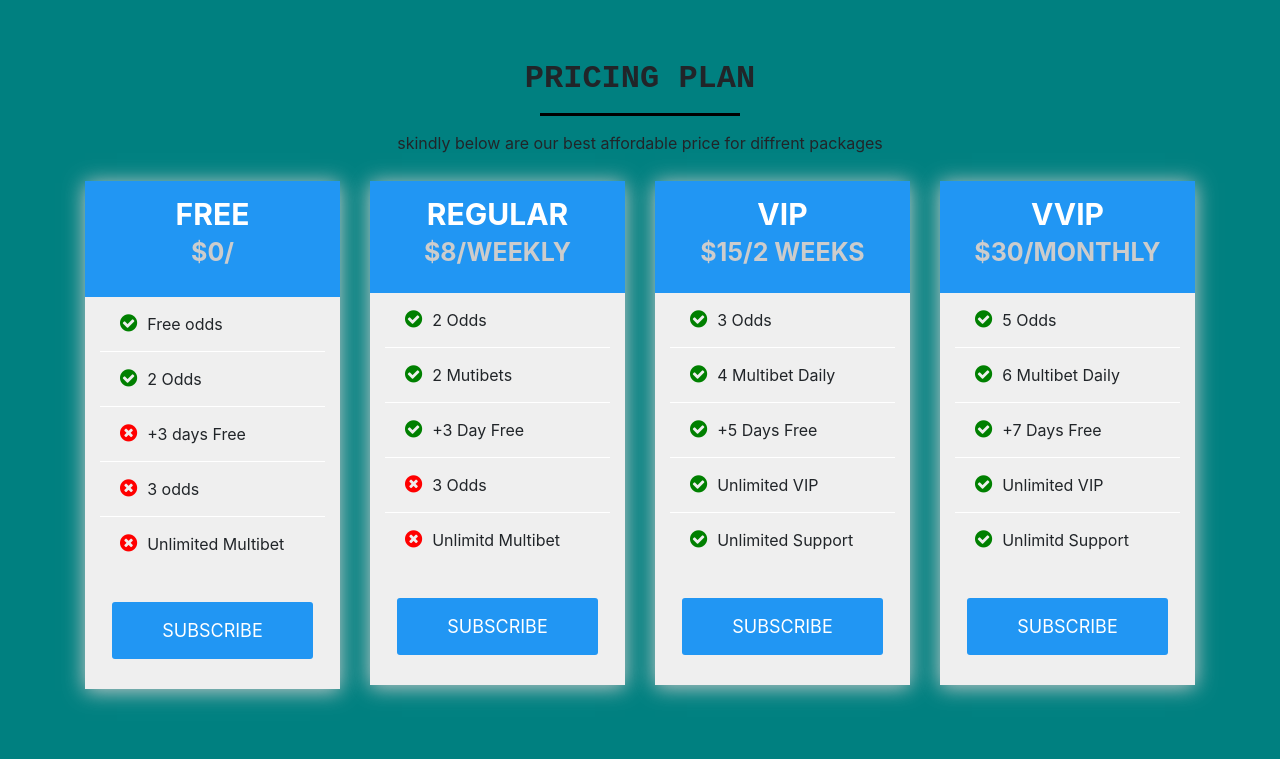
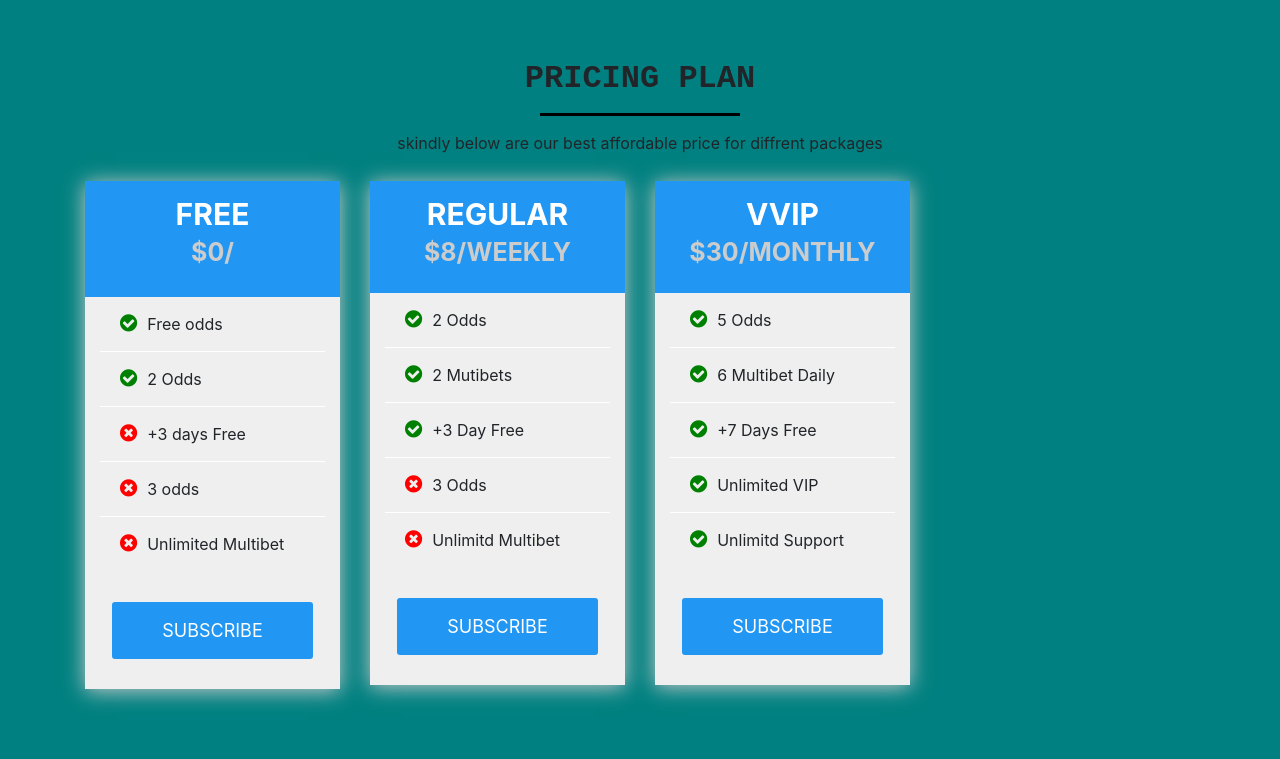
Before and after one commit to jumah013/Tipico, a Django app: page /packages/ in a window 1280 px wide. Shown: the part 68-827 px from the top of the page. Run offline with Django 3.2, Linux system fonts and the light colour scheme; some libraries are stand-ins or nearby versions.

Commit message:
update 1

```diff
--- a/form/static/css/main.css
+++ b/form/static/css/main.css
@@ -3,7 +3,7 @@
     padding: 0;
 }
 p{
-    color: #fff;
+    color: white;
 }
 h2,h3{
     color: #fff;
--- a/form/templates/accounts/index.html
+++ b/form/templates/accounts/index.html
@@ -233,7 +233,7 @@
                 <div class="col-md-6">
                   <div class="form-group mb-30">
                     <label>Phone:</label>
-                    <input type="text" name="your_phone" class="form-control"
+                    <input type="tel" name="your_phone" class="form-control"
                     placeholder="Your Phone" required>
                   </div>
                 </div>
--- a/form/templates/accounts/packages.html
+++ b/form/templates/accounts/packages.html
@@ -402,28 +402,7 @@ a{
             </div>
 
           </div>
-          <div class="col-md-3">
-            <div class="single-price">
-              <div class="price-head">
-                <h2>VIP</h2>
-                <p>$15/<sapn>2 WEEKS</sapn></p>
-              </div>
-              <div class="price-content">
-                <ul>
-                  <li><i class="fa fa-check-circle"></i>3 Odds</li>
-                  <li><i class="fa fa-check-circle"></i>4 Multibet Daily</li>
-                  <li><i class="fa fa-check-circle"></i>+5 Days Free</li>
-                  <li><i class="fa fa-check-circle"></i>Unlimited VIP </li>
-                  <li><i class="fa fa-check-circle"></i>Unlimited Support</li>
-                </ul>
-              </div>
-              <div class="price-button">
-                <a href="{% url 'payment2'%}" class="buy-btn">SUBSCRIBE</a>
-              </div>
 
-            </div>
-
-          </div>
           <div class="col-md-3">
             <div class="single-price">
               <div class="price-head">
--- a/form/templates/accounts/user.html
+++ b/form/templates/accounts/user.html
@@ -8,6 +8,7 @@
   <script src="https://stackpath.bootstrapcdn.com/bootstrap/4.4.1/js/bootstrap.min.js" integrity="sha384-wfSDF2E50Y2D1uUdj0O3uMBJnjuUD4Ih7YwaYd1iqfktj0Uod8GCExl3Og8ifwB6" crossorigin="anonymous"></script>
   <link rel="stylesheet" href="https://cdnjs.cloudflare.com/ajax/libs/font-awesome/4.7.0/css/font-awesome.min.css">
   <link rel="stylesheet" href="https://stackpath.bootstrapcdn.com/bootstrap/4.4.1/css/bootstrap.min.css" integrity="sha384-Vkoo8x4CGsO3+Hhxv8T/Q5PaXtkKtu6ug5TOeNV6gBiFeWPGFN9MuhOf23Q9Ifjh" crossorigin="anonymous">
+
 </head>
 <body>
   <style>
@@ -342,7 +343,7 @@ button.btn:hover{
           <div class="col-sm-6 banner-info" >
             <h1>TIPICO</h1>
             <P class="big-text"> WE HAVE THE BEST PACKAGE SUBSCRIPTION</p>
-            <p>We offer you the best package subsciption ever for VIP,check out new package VIP available</p>
+            <p>We offer you the best VIP package subscriptions.Check out for avaiable VIP packages</p>
             <p>If you have paid for VIP below is the link for you,if you experience any challenge kindly contact us via our <strong>Contact Page</strong></p>
             <p>For those who dont have VIP access enjoy our free Odds,Thank us later!</p>
             <a class="btn btn-first" href="{% url 'freeodds'%}">Free Odds</a>
@@ -485,5 +486,6 @@ button.btn:hover{
 <p class="tee">Copyright &copy;Tipico2020</p>
     </footer>
 
+
 </body>
 </html>
```
Also changed, not shown: other parts of form/static/css/main.css (+2 -2 lines), db.sqlite3.
